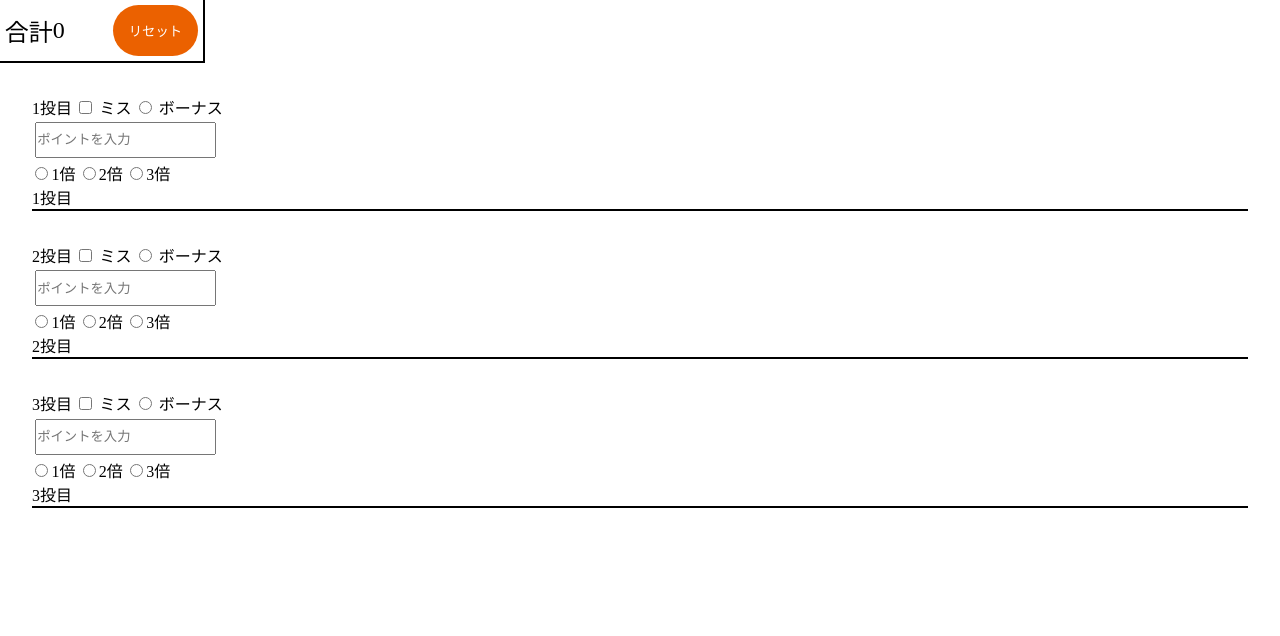
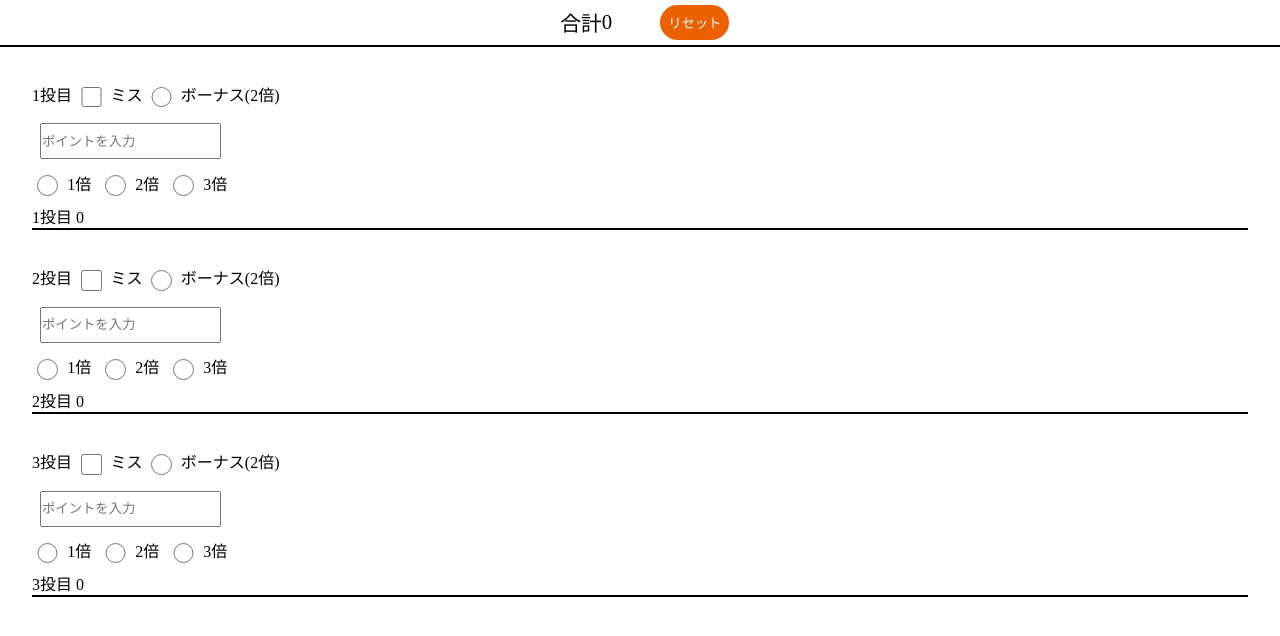
Before and after one commit to satumaimo54/dartsScore, a plain HTML site: page index.html in a window 1280 px wide. Drawn offline with Linux system fonts and the light colour scheme.

Commit message:
Add files via upload

```diff
--- a/index.html
+++ b/index.html
@@ -14,68 +14,68 @@
         <button id="resetBtn">リセット</button>
     </div>
     <div class="scoreSection">
-        <p>1投目
-            <input type="checkbox" name="missCheck" class="missCheck" data-miss_index="0">
-            <label for="missCheck">ミス</label>
-            <input type="radio" name="bonusCheck" data-bonus_index="0">
-            <label for="bonusCheck">ボーナス</label>
-        </p>
+        <div>1投目
+            <input type="checkbox" name="missCheck" class="missCheck" id="missCheck-1" data-miss_index="0">
+            <label for="missCheck-1">ミス</label>
+            <input type="radio" id="bonusCheck-1" name="bonusCheck" data-bonus_index="0">
+            <label for="bonusCheck-1">ボーナス(2倍)</label>
+        </div>
 
 
 
         <input type="number" name="point" placeholder="ポイントを入力" class="no-spin pointInput">
 
-        <p>
-            <label><input type="radio" name="multiple1" data-bai="1">1倍</label>
-            <label><input type="radio" name="multiple1" data-bai="2">2倍</label>
-            <label><input type="radio" name="multiple1" data-bai="3">3倍</label>
-        </p>
-        <p class="scoreText">1投目</p>
+        <div class="multipleSection">
+            <input type="radio" id="m1-1" name="multiple1" data-bai="1"><label for="m1-1">1倍</label>
+            <input type="radio" id="m1-2" name="multiple1" data-bai="2"><label for="m1-2">2倍</label>
+            <input type="radio" id="m1-3" name="multiple1" data-bai="3"><label for="m1-3">3倍</label>
+        </div>
+        <p class="scoreText">1投目 0</p>
     </div>
 
     <div class="scoreSection">
-        <p>2投目
-            <input type="checkbox" name="missCheck" class="missCheck" data-miss_index="1">
-            <label for="missCheck">ミス</label>
-            <input type="radio" name="bonusCheck" data-bonus_index="1">
-            <label for="bonusCheck">ボーナス</label>
-        </p>
+        <div>2投目
+            <input type="checkbox" name="missCheck" class="missCheck" id="missCheck-2" data-miss_index="1">
+            <label for="missCheck-2">ミス</label>
+            <input type="radio" id="bonusCheck-2" name="bonusCheck" data-bonus_index="1">
+            <label for="bonusCheck-2">ボーナス(2倍)</label>
+        </div>
 
 
 
         <input type="number" name="point" placeholder="ポイントを入力" class="no-spin pointInput">
-        <p>
-            <label><input type="radio" name="multiple2" data-bai="1">1倍</label>
-            <label><input type="radio" name="multiple2" data-bai="2">2倍</label>
-            <label><input type="radio" name="multiple2" data-bai="3">3倍</label>
-        </p>
-        <p class="scoreText">2投目</p>
+        <div class="multipleSection">
+            <input type="radio" id="m2-1" name="multiple2" data-bai="1"><label for="m2-1">1倍</label>
+            <input type="radio" id="m2-2" name="multiple2" data-bai="2"><label for="m2-2">2倍</label>
+            <input type="radio" id="m2-3" name="multiple2" data-bai="3"><label for="m2-3">3倍</label>
+        </div>
+        <p class="scoreText">2投目 0</p>
     </div>
 
     <div class="scoreSection">
-        <p>3投目
-            <input type="checkbox" name="missCheck" class="missCheck" data-miss_index="2">
-            <label for="missCheck">ミス</label>
-            <input type="radio" name="bonusCheck" data-bonus_index="2">
-            <label for="bonusCheck">ボーナス</label>
-        </p>
+        <div>3投目
+            <input type="checkbox" name="missCheck" class="missCheck" id="missCheck-3" data-miss_index="2">
+            <label for="missCheck-3">ミス</label>
+            <input type="radio" id="bonusCheck-3" name="bonusCheck" data-bonus_index="2">
+            <label for="bonusCheck-3">ボーナス(2倍)</label>
+        </div>
 
 
 
         <input type="number" name="point" placeholder="ポイントを入力" class="no-spin pointInput">
 
-        <p>
-            <label><input type="radio" name="multiple3" data-bai="1">1倍</label>
-            <label><input type="radio" name="multiple3" data-bai="2">2倍</label>
-            <label><input type="radio" name="multiple3" data-bai="3">3倍</label>
-        </p>
-        <p class="scoreText">3投目</p>
+        <div class="multipleSection">
+            <input type="radio" id="m3-1" name="multiple3" data-bai="1"><label for="m3-1">1倍</label>
+            <input type="radio" id="m3-2" name="multiple3" data-bai="2"><label for="m3-2">2倍</label>
+            <input type="radio" id="m3-3" name="multiple3" data-bai="3"><label for="m3-3">3倍</label>
+        </div>
+        <p class="scoreText">3投目 0</p>
     </div>
 
 
 </body>
 <script src="script.js"></script>
-<script src="script2.js"></script>
+<script src="script2_ver2.js"></script>
 <script src="script3.js"></script>
 
 </html>
--- a/script.js
+++ b/script.js
@@ -4,13 +4,13 @@ const $point = document.getElementsByClassName("pointInput");
 const scoreText = document.getElementsByClassName("scoreText");
 const $scoreBoard = document.getElementById("overallScore");
 
-let scoreList = [0, 0, 0];
 const totalScore = function (arr) {
   return arr.reduce(function (prev, current, i, arr) {
     return prev + current;
   });
 };
 
+let scoreList = [0, 0, 0];
 let bonus = [false, false, false];
 
 let bonusIndex = 0;
--- /dev/null
+++ b/script2_ver2.js
@@ -0,0 +1,49 @@
+const multiple1 = document.getElementsByName("multiple1");
+const multiple2 = document.getElementsByName("multiple2");
+const multiple3 = document.getElementsByName("multiple3");
+
+let point;
+const handleMultiple = (e, s, a) => {
+  point = $point[a].value;
+  if (e.checked) {
+    if (bonus[a]) {
+      scoreList[a] = point * s * 2;
+      scoreText[a].innerHTML = `${a + 1}投目 ${scoreList[a]}point`;
+      $scoreBoard.innerHTML = totalScore(scoreList);
+    } else {
+      scoreList[a] = point * s;
+      scoreText[a].innerHTML = `${a + 1}投目 ${scoreList[a]}point`;
+      $scoreBoard.innerHTML = totalScore(scoreList);
+    }
+  }
+};
+
+let multipleIndex1 = 0;
+while (multipleIndex1 < 3) {
+  multiple1[multipleIndex1].addEventListener("click", (e) => {
+    let t = e.target;
+    let s = Number(e.target.dataset.bai);
+    handleMultiple(t, s, 0);
+  });
+  multipleIndex1 += 1;
+}
+
+let multipleIndex2 = 0;
+while (multipleIndex2 < 3) {
+  multiple2[multipleIndex2].addEventListener("click", (e) => {
+    let t = e.target;
+    let s = Number(e.target.dataset.bai);
+    handleMultiple(t, s, 1);
+  });
+  multipleIndex2 += 1;
+}
+
+let multipleIndex3 = 0;
+while (multipleIndex3 < 3) {
+  multiple3[multipleIndex3].addEventListener("click", (e) => {
+    let t = e.target;
+    let s = Number(e.target.dataset.bai);
+    handleMultiple(t, s, 2);
+  });
+  multipleIndex3 += 1;
+}
--- a/script3.js
+++ b/script3.js
@@ -5,7 +5,11 @@ resetBtn.addEventListener("click", () => {
   for (let i = 0; i < input.length; i++) {
     input[i].value = "";
     input[i].checked = false;
-    scoreList = [0, 0, 0];
-    $scoreBoard.innerHTML = totalScore(scoreList);
+  }
+  scoreList = [0, 0, 0];
+  bonus = [false, false, false];
+  $scoreBoard.innerHTML = totalScore(scoreList);
+  for (let i = 0; i < scoreText.length; i++) {
+    scoreText[i].innerHTML = `${i + 1}投目 ${scoreList[i]}`;
   }
 });
--- a/style.css
+++ b/style.css
@@ -17,14 +17,14 @@ body {
 
 #scoreBoard {
   top: 0;
-  width: fit-content;
+  width: 100%;
   background-color: white;
   display: flex;
   align-items: center;
   justify-content: center;
   border-bottom: 2px black solid;
   border-right: 2px black solid;
-  font-size: 1.5rem;
+  font-size: 1.3rem;
   padding: 0.3rem;
   position: sticky;
 }
@@ -35,16 +35,35 @@ body {
 }
 
 input {
-  margin: 0.2rem;
+  margin: 0.5rem 0.3rem;
 }
 
 .pointInput {
   height: 2rem;
 }
 
+.multipleSection label {
+  padding: 0.3rem;
+}
+
+input[type="checkbox"] {
+  width: 1.3rem;
+  height: 1.3rem;
+  vertical-align: middle;
+}
+input[type="radio"] {
+  width: 1.3rem;
+  height: 1.3rem;
+  vertical-align: middle;
+}
+input[type="number"] {
+  margin: 0.5rem;
+  vertical-align: middle;
+}
+
 #resetBtn {
   margin-left: 3rem;
-  padding: 1rem;
+  padding: 0.5rem;
   border: none;
   color: #fff;
   background-color: #eb6100;
```
